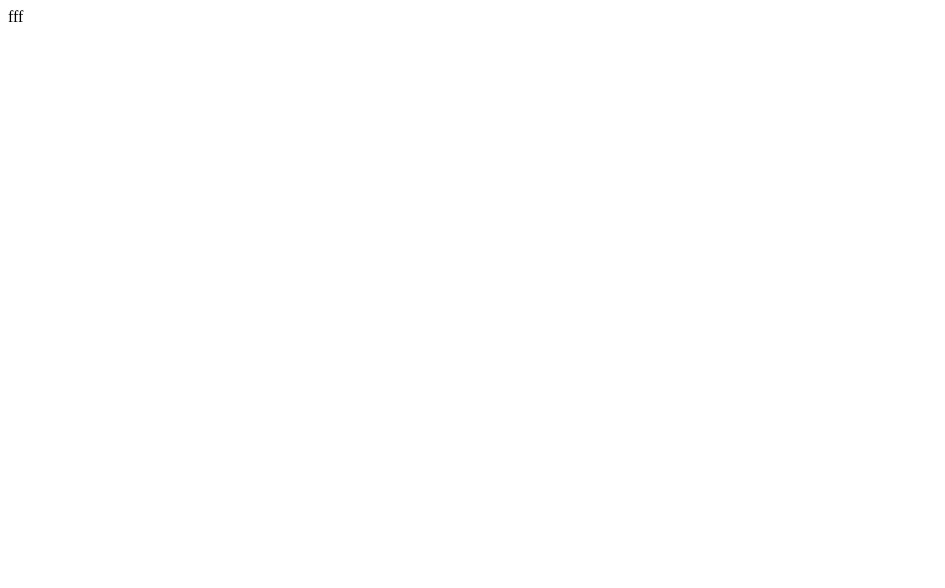
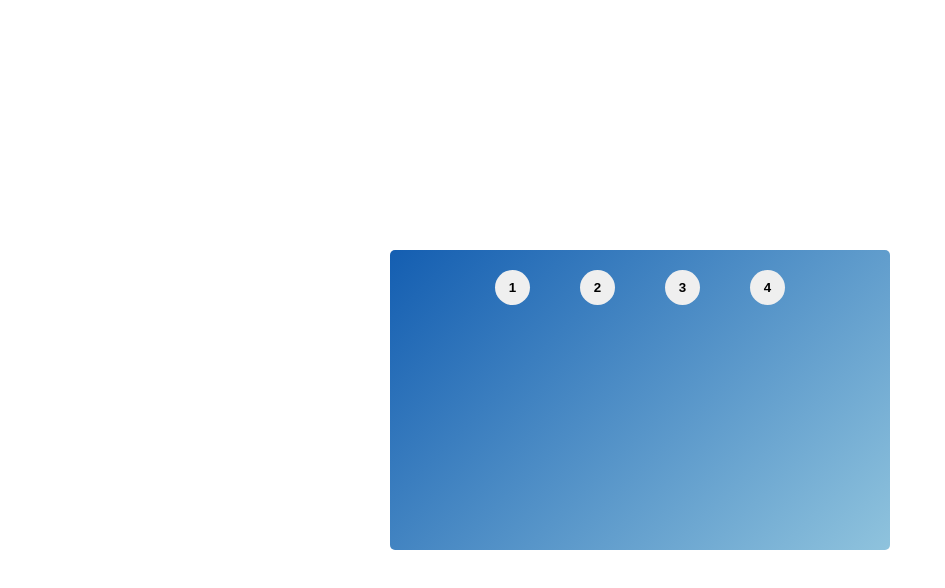
Before and after one commit to MaximMurysov/Quiz, a React app: page / in a window 1280 px wide. Shown: the top 588 px of the page, without its empty margins (0-945 px from the left). Built offline with nearby package versions, Linux system fonts and the light colour scheme; the HTML template or start-up script is replaced by a standard one.

Commit message:
add number of quastions and style

```diff
--- a/package.json
+++ b/package.json
@@ -11,7 +11,8 @@
   },
   "dependencies": {
     "react": "^19.2.0",
-    "react-dom": "^19.2.0"
+    "react-dom": "^19.2.0",
+    "react-icons": "^5.5.0"
   },
   "devDependencies": {
     "@eslint/js": "^9.39.1",
--- a/src/components/QuizApp.jsx
+++ b/src/components/QuizApp.jsx
@@ -1,7 +1,20 @@
 import { useState } from "react";
 import styles from "./styles.module.css";
+import { questions } from "./questions";
 
 function QuizApp() {
-  return <div>fff</div>;
+  return (
+    <div className={styles.quiz}>
+      <div className={styles.quizContainer}>
+        <div className={styles.numberQuestion}>
+          {questions.map((_, i) => (
+            <button key={i} className={styles.questionItem}>
+              {i + 1}
+            </button>
+          ))}
+        </div>
+      </div>
+    </div>
+  );
 }
 export default QuizApp;
--- /dev/null
+++ b/src/components/questions.js
@@ -0,0 +1,38 @@
+export const questions = [
+  {
+    title: "What is the capital of Canada?",
+    list: [
+      { answer: "Ottawa", term: true },
+      { answer: "Vancouver", term: false },
+      { answer: "Melbourne", term: false },
+      { answer: "Chicoutimi", term: false },
+    ],
+  },
+  {
+    title: "How many people live in Russia?",
+    list: [
+      { answer: "117 million", term: false },
+      { answer: "162 million", term: false },
+      { answer: "155 million", term: false },
+      { answer: "144 million", term: true },
+    ],
+  },
+  {
+    title: "What is the distance from Moscow to Vladivostok?",
+    list: [
+      { answer: "2000 km", term: false },
+      { answer: "3500 km", term: false },
+      { answer: "6000 km", term: false },
+      { answer: "9000 km", term: true },
+    ],
+  },
+  {
+    title: "Which country has the largest territory in the world?",
+    list: [
+      { answer: "Canada", term: false },
+      { answer: "Russia", term: true },
+      { answer: "China", term: false },
+      { answer: "USA", term: false },
+    ],
+  },
+];
--- a/src/components/styles.module.css
+++ b/src/components/styles.module.css
@@ -0,0 +1,31 @@
+* {
+  margin: 0;
+  padding: 0;
+  box-sizing: border-box;
+}
+.quiz {
+  display: flex;
+  align-items: center;
+  justify-content: center;
+  height: 100vh;
+}
+.quizContainer {
+  width: 500px;
+  height: 300px;
+  border-radius: 5px;
+  background: linear-gradient(135deg, #145eb1, #8fc3dd);
+  padding: 20px 40px;
+}
+.numberQuestion {
+  display: flex;
+
+  justify-content: center;
+  gap: 50px;
+}
+.questionItem {
+  width: 35px;
+  height: 35px;
+  border: none;
+  border-radius: 50%;
+  font-weight: bold;
+}
```
Also changed, not shown: 1 other file (tests, documents, lock files or other folders).
